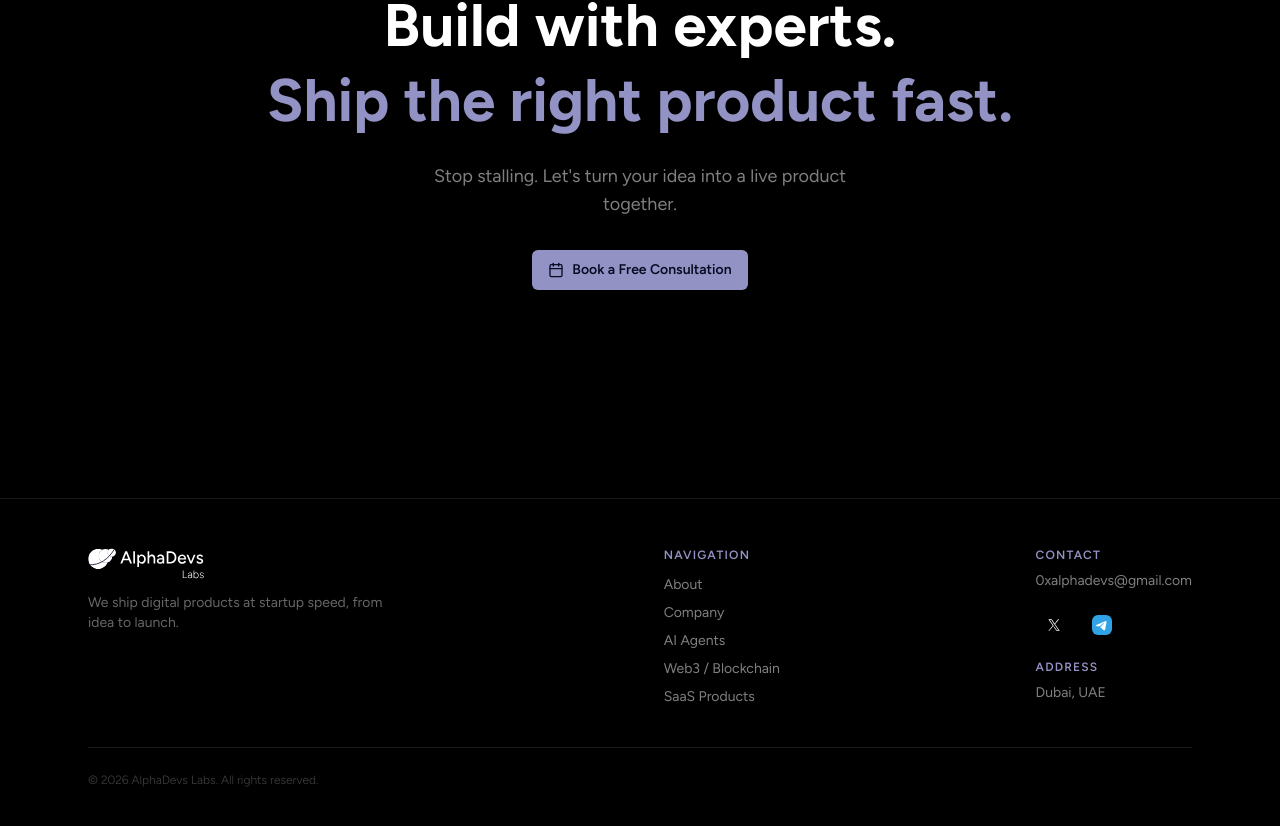
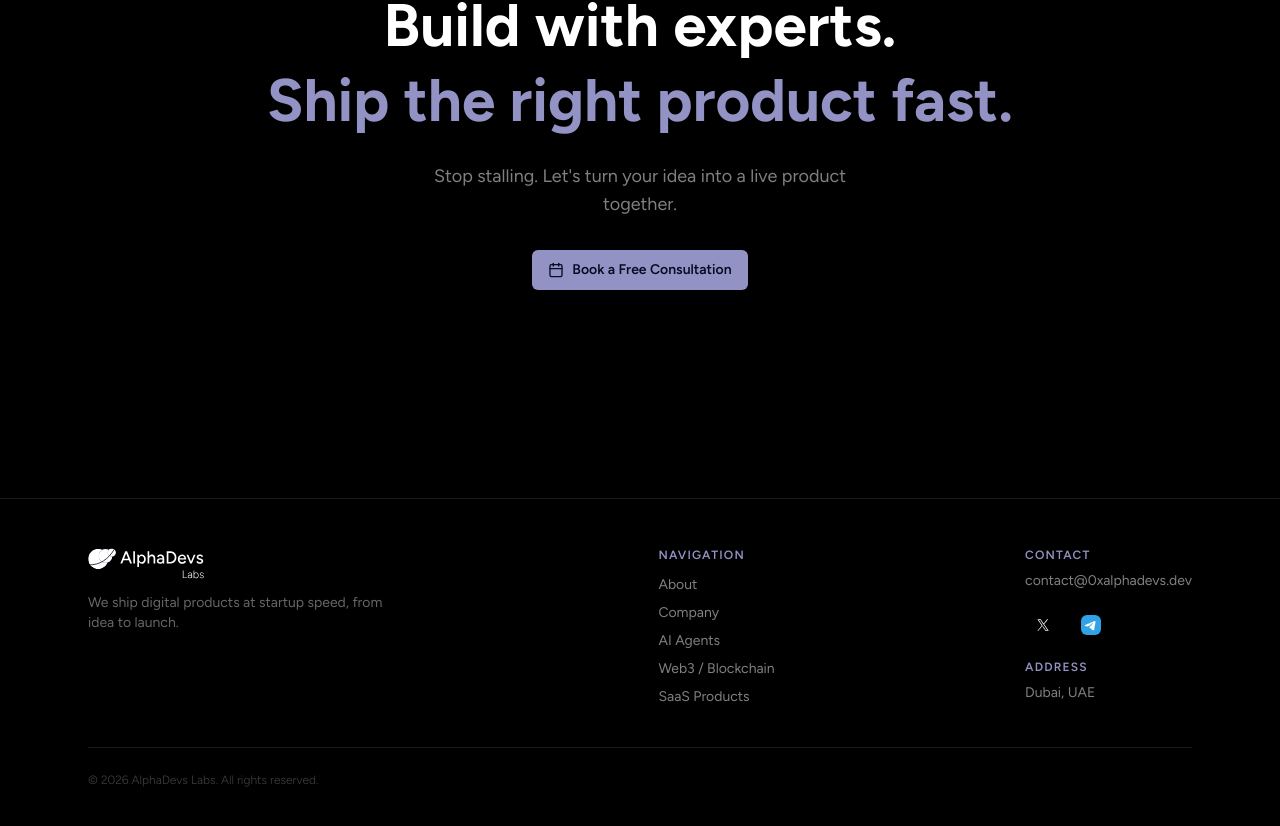
Before and after one commit to 0xyshv/alphadevs, a Next.js app: page /about in a window 1280 px wide. Shown: the part 913-1739 px from the top of the page. Built offline with nearby package versions, Linux system fonts and the light colour scheme.

Commit message:
chore: update email

```diff
--- a/components/Footer.tsx
+++ b/components/Footer.tsx
@@ -33,7 +33,7 @@ export default function Footer() {
           <div className="flex flex-col gap-4">
             <div>
               <p className="font-figtree font-semibold text-xs uppercase tracking-widest text-primary mb-2">Contact</p>
-              <p className="font-figtree font-normal text-sm text-white/50">0xalphadevs@gmail.com</p>
+              <p className="font-figtree font-normal text-sm text-white/50">contact@0xalphadevs.dev</p>
             </div>
             <div className="flex items-center gap-3">
               <a
```
